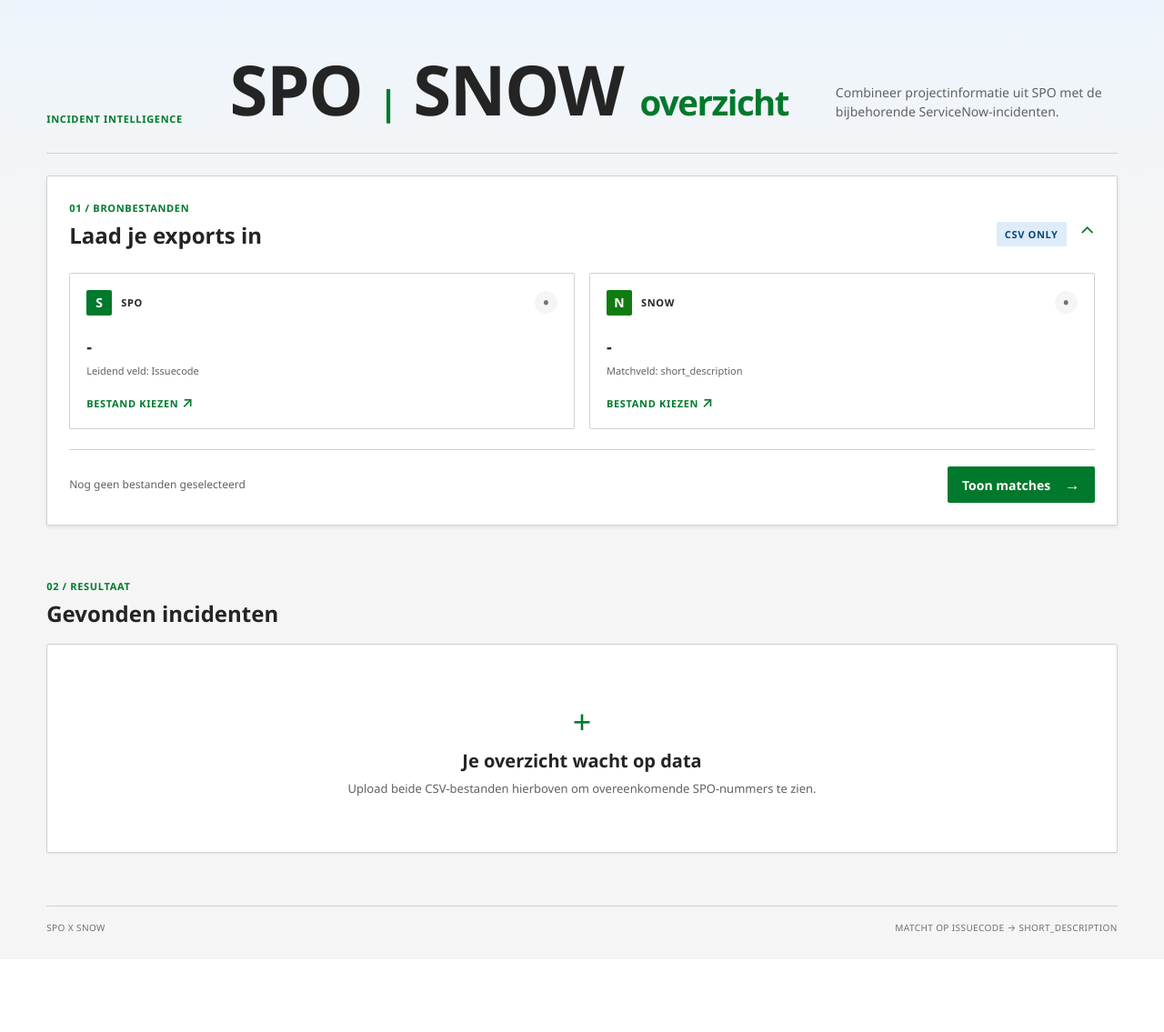
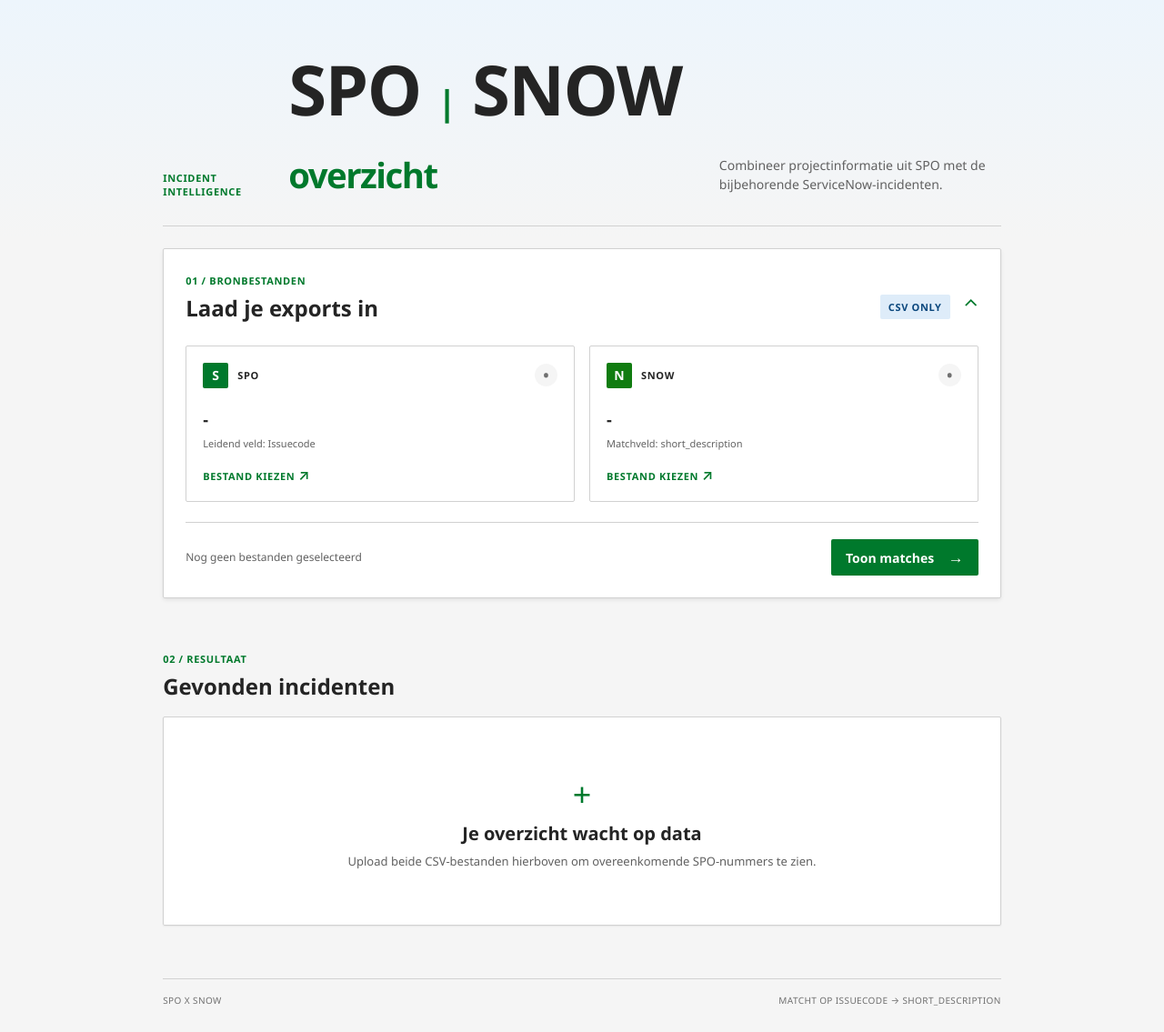
Before and after one commit to WietzeDuursmaSV/TU-incident-tracker, a Flask app: page / in a window 1280 px wide. Shown: the whole page at 91% size. Before the commit the page ends 1026 px from the top, so only its background shows below. Run offline with Flask 3, Linux system fonts and the light colour scheme.

Commit message:
set with

```diff
--- a/static/style.css
+++ b/static/style.css
@@ -18,7 +18,7 @@
 * { box-sizing: border-box; }
 body { margin: 0; background: var(--page); color: var(--text); font-family: 'Segoe UI', 'Segoe UI Web (West European)', -apple-system, BlinkMacSystemFont, sans-serif; font-size: 14px; }
 body:before { content: ''; position: fixed; inset: 0; pointer-events: none; background: linear-gradient(180deg, #edf5fc 0, var(--page) 260px); z-index: -1; }
-.shell { max-width: 1440px; margin: 0 auto; padding: 32px clamp(20px, 4vw, 56px) 28px; }
+.shell { max-width: 80vw; margin: 0 auto; padding: 32px clamp(20px, 4vw, 56px) 28px; }
 .hero { border-bottom: 1px solid var(--border); padding: 12px 0 30px; display: flex; align-items: end; justify-content: space-between; gap: 30px; }
 .eyebrow, .section-kicker, footer, .format-badge, .file-label, .file-hint, .choose, .result-count { font-size: 11px; font-weight: 600; letter-spacing: .06em; text-transform: uppercase; }
 .eyebrow, .section-kicker { color: var(--brand); }
```
